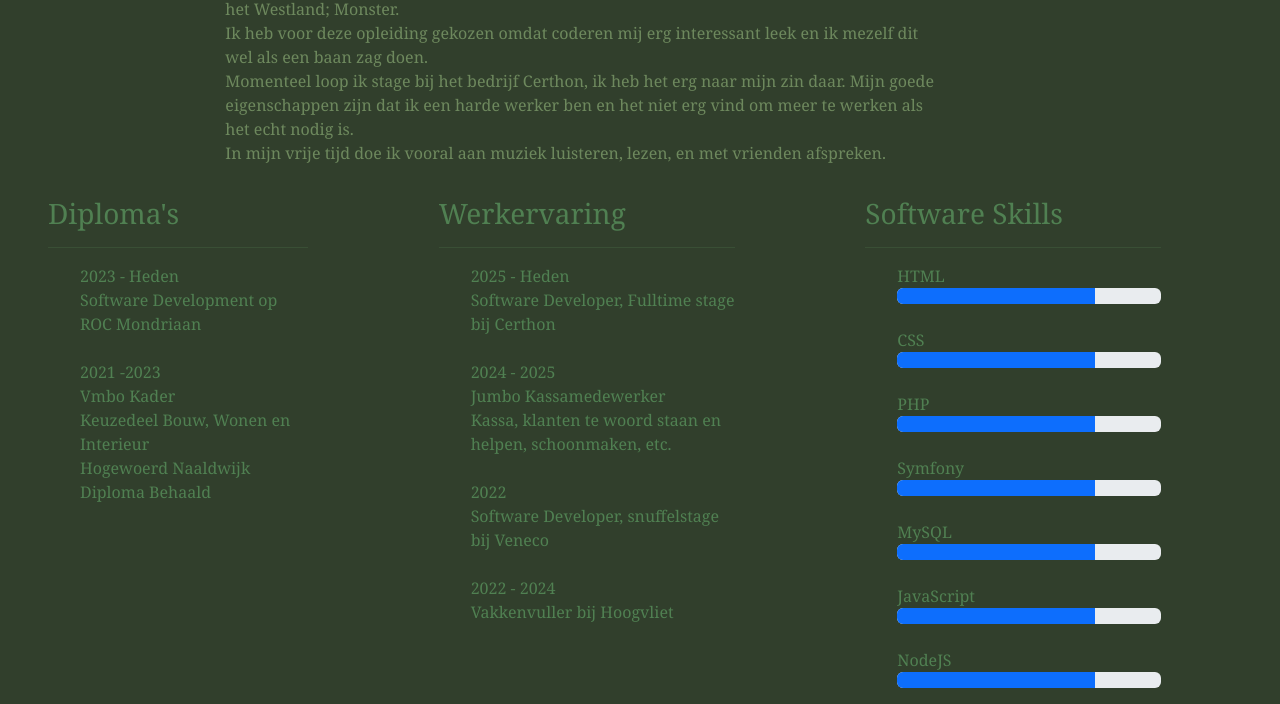
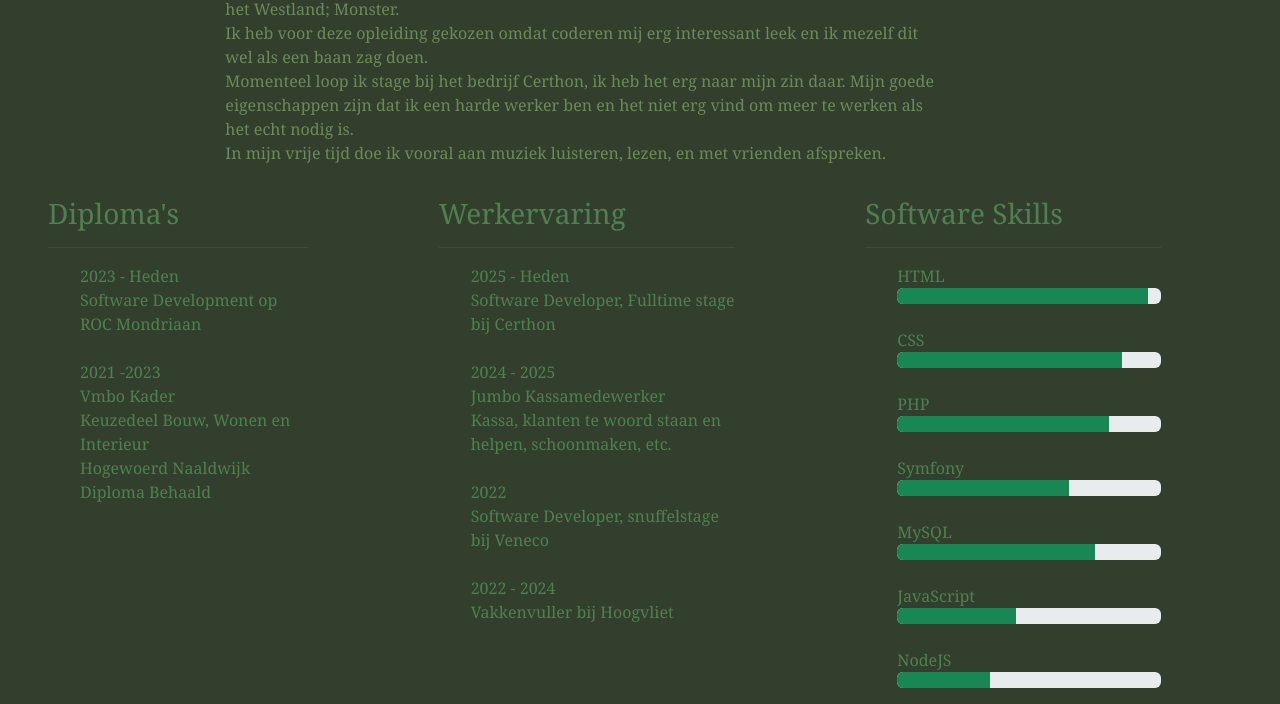
Before and after one commit to d-nieuwenhuijzen/d-nieuwenhuijzen.github.io, a plain HTML site: page about-me.html in a window 1280 px wide. Shown: the part 317-1021 px from the top of the page. Drawn offline with nearby package versions, Linux system fonts and the light colour scheme.

Commit message:
about me page af voor nu

```diff
--- a/about-me.html
+++ b/about-me.html
@@ -100,56 +100,57 @@
                     <ul>
                         <li class="list-group-item">HTML</li>
                         <li class="list-group-item">
-                            <div class="progress" role="progressbar" aria-label="Basic example" aria-valuenow="75"
-                                aria-valuemin="0" aria-valuemax="100">
-                                <div class="progress-bar w-75 "></div>
+                            <div class="progress">
+                                <div class="progress-bar bg-success" role="progressbar" style="width: 95%"
+                                    aria-valuenow="95" aria-valuemin="0" aria-valuemax="100"></div>
                             </div>
                         </li>
                         <br>
                         <li class="list-group-item">CSS</li>
                         <li class="list-group-item">
-                             <div class="progress" role="progressbar" aria-label="Basic example" aria-valuenow="75"
-                                aria-valuemin="0" aria-valuemax="100">
-                                <div class="progress-bar w-75"></div>
+                            <div class="progress">
+                                <div class="progress-bar bg-success" role="progressbar" style="width: 85%"
+                                    aria-valuenow="85" aria-valuemin="0" aria-valuemax="100"></div>
                             </div>
                         </li>
                         <br>
                         <li class="list-group-item">PHP</li>
                         <li class="list-group-item">
-                             <div class="progress" role="progressbar" aria-label="Basic example" aria-valuenow="75"
-                                aria-valuemin="0" aria-valuemax="100">
-                                <div class="progress-bar w-75"></div>
+                            <div class="progress">
+                                <div class="progress-bar bg-success" role="progressbar" style="width: 80%"
+                                    aria-valuenow="80" aria-valuemin="0" aria-valuemax="100"></div>
                             </div>
                         </li>
                         <br>
                         <li class="list-group-item">Symfony</li>
-                        <li class="list-group-item"> <div class="progress" role="progressbar" aria-label="Basic example" aria-valuenow="75"
-                                aria-valuemin="0" aria-valuemax="100">
-                                <div class="progress-bar w-75"></div>
+                        <li class="list-group-item">
+                             <div class="progress">
+                                <div class="progress-bar bg-success" role="progressbar" style="width: 65%"
+                                    aria-valuenow="65" aria-valuemin="0" aria-valuemax="100"></div>
                             </div>
                         </li>
                         <br>
                         <li class="list-group-item">MySQL</li>
                         <li class="list-group-item">
-                             <div class="progress" role="progressbar" aria-label="Basic example" aria-valuenow="75"
-                                aria-valuemin="0" aria-valuemax="100">
-                                <div class="progress-bar w-75"></div>
+                            <div class="progress">
+                                <div class="progress-bar bg-success" role="progressbar" style="width: 75%"
+                                    aria-valuenow="75" aria-valuemin="0" aria-valuemax="100"></div>
                             </div>
                         </li>
                         <br>
                         <li class="list-group-item">JavaScript</li>
                         <li class="list-group-item">
-                             <div class="progress" role="progressbar" aria-label="Basic example" aria-valuenow="75"
-                                aria-valuemin="0" aria-valuemax="100">
-                                <div class="progress-bar w-75"></div>
+                             <div class="progress">
+                                <div class="progress-bar bg-success" role="progressbar" style="width: 45%"
+                                    aria-valuenow="45" aria-valuemin="0" aria-valuemax="100"></div>
                             </div>
                         </li>
                         <br>
                         <li class="list-group-item">NodeJS</li>
-                            <li class="list-group-item">
-                             <div class="progress" role="progressbar" aria-label="Basic example" aria-valuenow="75"
-                                aria-valuemin="0" aria-valuemax="100">
-                                <div class="progress-bar w-75"></div>
+                        <li class="list-group-item">
+                             <div class="progress">
+                                <div class="progress-bar bg-success" role="progressbar" style="width: 35%"
+                                    aria-valuenow="35" aria-valuemin="0" aria-valuemax="100"></div>
                             </div>
                         </li>
                     </ul>
```
Also changed, not shown: contact.html (+4 -4 lines).
